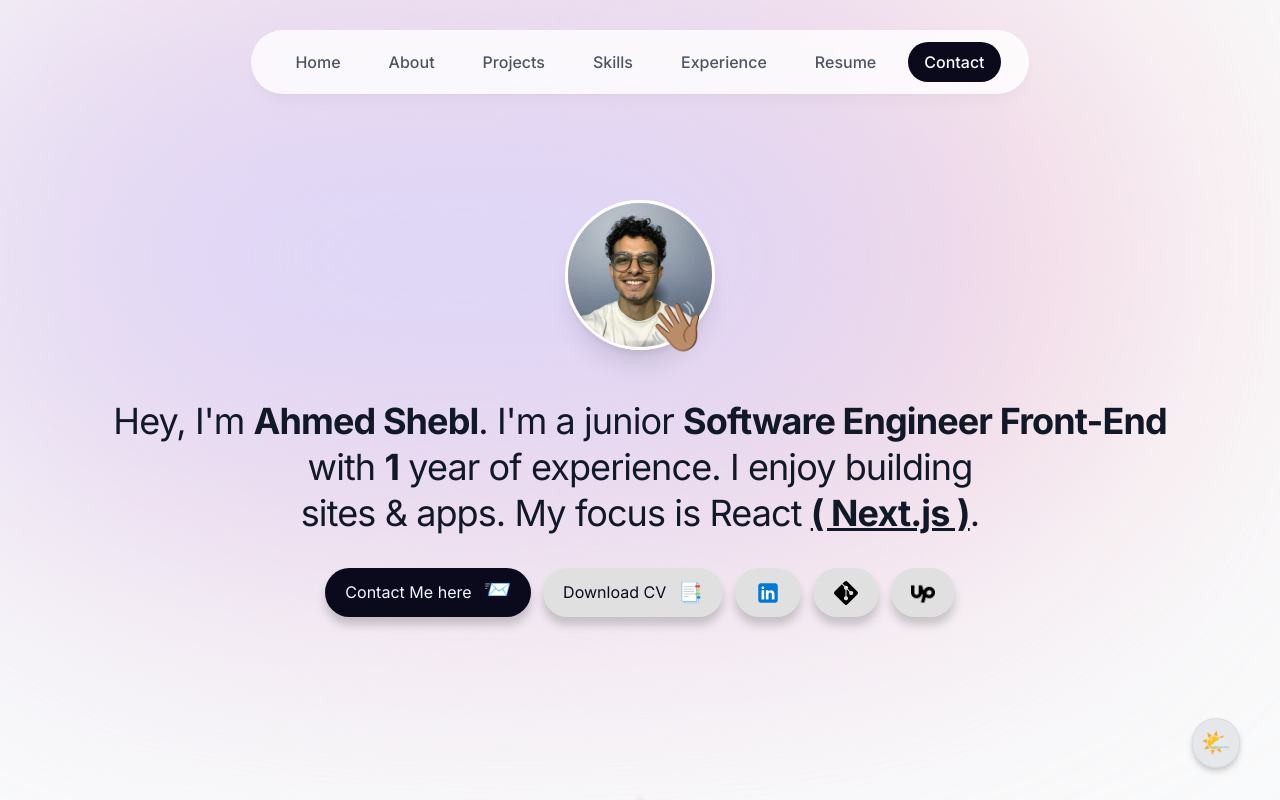
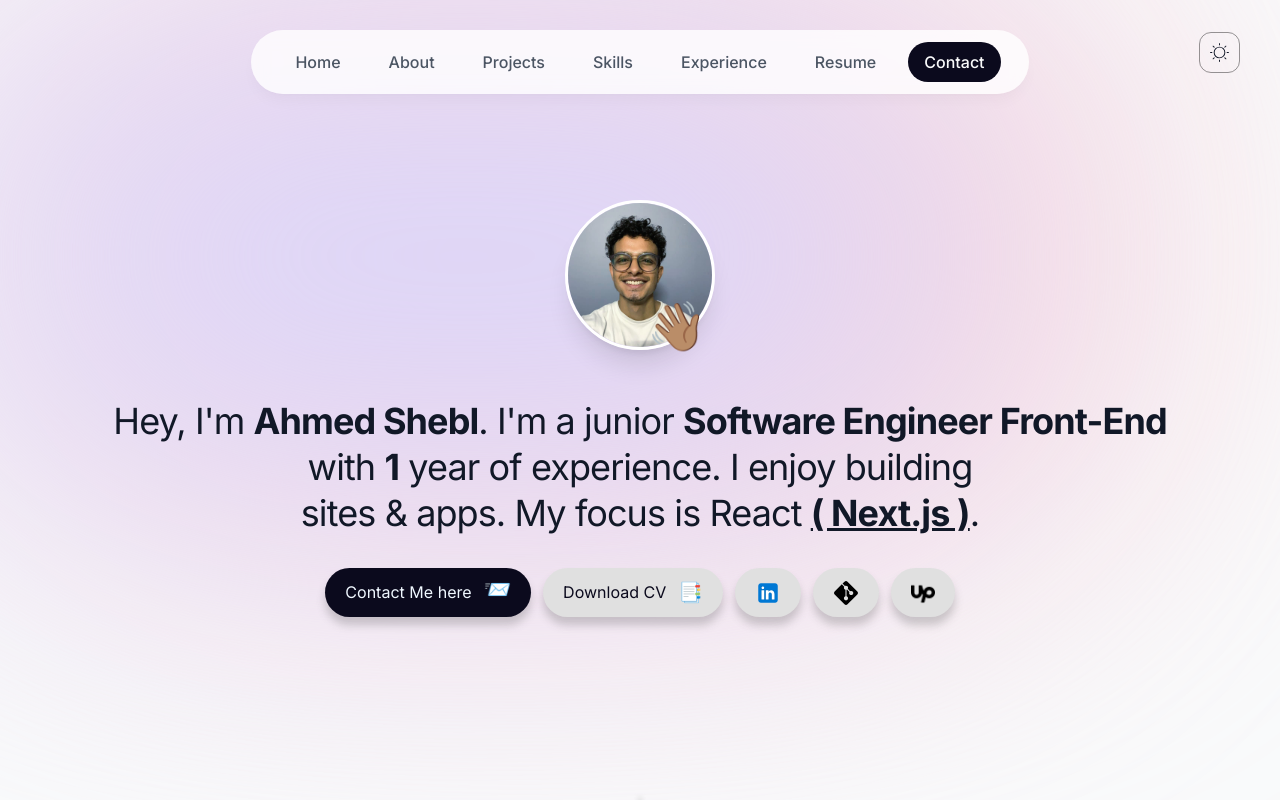
Before and after one commit to shebll/shebll.com, a Next.js app: page / in a window 1280 px wide. Shown: the top 800 px of the page. Built offline with nearby package versions, Linux system fonts and the light colour scheme; no server answers.

Commit message:
update ThemeSwitch

```diff
--- a/app/components/ThemeSwitch.tsx
+++ b/app/components/ThemeSwitch.tsx
@@ -1,83 +1,126 @@
-"use client"
-import React, { useEffect, useState } from 'react'
-type theme ="dark"|"light"|""
+"use client";
+import React, { useEffect, useState } from "react";
+import { MdDarkMode } from "react-icons/md";
+import { CiLight } from "react-icons/ci";
+
+type theme = "dark" | "light" | "";
 function ThemeSwitch() {
-  const [theme, setTheme] = useState<theme>("")
-  const ThemeSwitchHandle =()=>{
-    if(theme === "light"){
-      setTheme("dark")
-      window.localStorage.setItem("theme","dark")
-      document.documentElement.classList.add("dark")
-    }else{
-      setTheme("light")
-      window.localStorage.setItem("theme","light")
-      document.documentElement.classList.remove("dark")
+  const [theme, setTheme] = useState<theme>("");
+  const [open, setOpen] = useState<boolean>(false);
+  const ThemeSwitchHandle = (theme: string) => {
+    if (theme === "light") {
+      setTheme("light");
+      window.localStorage.setItem("theme", "light");
+      document.documentElement.classList.remove("dark");
+    } else if (theme === "system") {
+      detectTheme();
+    } else {
+      setTheme("dark");
+      window.localStorage.setItem("theme", "dark");
+      document.documentElement.classList.add("dark");
     }
-  }
-  const detectTheme =()=>{
-    const matches = window.matchMedia('(prefers-color-scheme: dark)')
-    window.matchMedia('(prefers-color-scheme: dark)').addEventListener('change',({ matches }) => {
-      if (matches) {
-        setTheme("dark")
-        window.localStorage.setItem("theme","dark")
-        document.documentElement.classList.add("dark")
+
+    setOpen(false);
+  };
+  const detectTheme = () => {
+    const matches = window.matchMedia("(prefers-color-scheme: dark)");
+    window
+      .matchMedia("(prefers-color-scheme: dark)")
+      .addEventListener("change", ({ matches }) => {
+        if (matches) {
+          setTheme("dark");
+          window.localStorage.setItem("theme", "dark");
+          document.documentElement.classList.add("dark");
+        } else {
+          setTheme("light");
+          window.localStorage.setItem("theme", "light");
+          document.documentElement.classList.remove("dark");
+        }
+      });
+    if (matches.matches) {
+      setTheme("dark");
+      window.localStorage.setItem("theme", "dark");
+      document.documentElement.classList.add("dark");
+    } else {
+      setTheme("light");
+      window.localStorage.setItem("theme", "light");
+      document.documentElement.classList.remove("dark");
+    }
+  };
+  useEffect(() => {
+    const themeFormLocal = window.localStorage.getItem("theme") as theme | null;
+    if (themeFormLocal) {
+      if (themeFormLocal == "dark") {
+        setTheme(themeFormLocal);
+        document.documentElement.classList.add("dark");
       } else {
-        setTheme("light")
-        window.localStorage.setItem("theme","light")
-        document.documentElement.classList.remove("dark")
+        setTheme(themeFormLocal);
+        document.documentElement.classList.remove("dark");
       }
-    })
-    if (matches.matches) {
-      setTheme("dark")
-      window.localStorage.setItem("theme","dark")
-      document.documentElement.classList.add("dark")
     } else {
-      setTheme("light")
-      window.localStorage.setItem("theme","light")
-      document.documentElement.classList.remove("dark")
+      console.log("no local");
+      detectTheme();
     }
-  }
-  useEffect(() => {
-    const themeFormLocal= window.localStorage.getItem("theme")  as theme| null
-    if(themeFormLocal){
-      if(themeFormLocal == "dark"){
-        setTheme(themeFormLocal)
-        document.documentElement.classList.add("dark")
-      }else{
-        setTheme(themeFormLocal)
-        document.documentElement.classList.remove("dark")
-      }
-    }else{
-      console.log("no local")
-      detectTheme()
-    }
-    return(
-      window.matchMedia('(prefers-color-scheme: dark)').removeEventListener("change",({ matches }) => {
+    return window
+      .matchMedia("(prefers-color-scheme: dark)")
+      .removeEventListener("change", ({ matches }) => {
         if (matches) {
-          setTheme("dark")
-          window.localStorage.setItem("theme","dark")
-          document.documentElement.classList.add("dark")
+          setTheme("dark");
+          window.localStorage.setItem("theme", "dark");
+          document.documentElement.classList.add("dark");
         } else {
-          setTheme("light")
-          window.localStorage.setItem("theme","light")
-          document.documentElement.classList.remove("dark")
+          setTheme("light");
+          window.localStorage.setItem("theme", "light");
+          document.documentElement.classList.remove("dark");
         }
-      })
-    )
-  }, [])
+      });
+  }, []);
 
   return (
-    <button className='bg-gray-200 border-black/5 shadow-md shadow-[#b9b9b9bb]
-      p-2 rounded-full border-[1.4px]
-      fixed bottom-8 right-10 text-lg  transition-all
-      hover:scale-[1.1] active:scale-[0.9]
-      dark:bg-[#0b0a1d] dark:border-gray-50 dark:shadow-[#e0da9dbb] md:text-2xl'
-      onClick={ThemeSwitchHandle} tabIndex={0}>
-      {
-        theme===""? ("☁️") : (theme === "light" ? ("🌤️"):("🌙") )
-      }
-    </button>
-  )
+    <div className="z-[60] fixed top-8 right-10 transition-all">
+      <div
+        className={`absolute ${
+          open
+            ? "top-[110%] right-[0%] visible opacity-100"
+            : "top-[180%] right-[0%]  invisible opacity-0"
+        } top-[110%] right-[0%] transition-all border-[1.4px] border-black/40
+      p-2 rounded-xl dark:border-gray-200 flex flex-col gap-1 text-start `}
+      >
+        <p
+          className="px-4 py-1 rounded-md cursor-pointer hover:bg-gray-300/10"
+          onClick={() => ThemeSwitchHandle("light")}
+        >
+          Light
+        </p>
+        <p
+          className="px-4 py-1 rounded-md cursor-pointer hover:bg-gray-300/10"
+          onClick={() => ThemeSwitchHandle("dark")}
+        >
+          Dark
+        </p>
+        <p
+          className="px-4 py-1 rounded-md cursor-pointer hover:bg-gray-300/10"
+          onClick={() => ThemeSwitchHandle("system")}
+        >
+          System
+        </p>
+      </div>
+
+      <button
+        onClick={() => setOpen((prev) => !prev)}
+        className="border-[1.4px] border-black/40
+      p-2 rounded-xl dark:border-gray-200"
+      >
+        {theme === "" ? (
+          ""
+        ) : theme === "light" ? (
+          <CiLight size={23} />
+        ) : (
+          <MdDarkMode size={23} />
+        )}
+      </button>
+    </div>
+  );
 }
 
-export default ThemeSwitch
+export default ThemeSwitch;
--- a/app/page.tsx
+++ b/app/page.tsx
@@ -2,7 +2,6 @@ import About from "@/app/components/About";
 import Contact from "@/app/components/Contact";
 import Divider from "@/app/components/Divider";
 import Experience from "@/app/components/Experience";
-import Footer from "@/app/components/Footer";
 import Inter from "@/app/components/Inter";
 import Projects from "@/app/components/Projects";
 import Resume from "@/app/components/Resume";
--- a/package.json
+++ b/package.json
@@ -24,6 +24,7 @@
     "react": "18.2.0",
     "react-dom": "18.2.0",
     "react-hot-toast": "^2.4.1",
+    "react-icons": "^5.2.1",
     "resend": "^1.0.0",
     "sharp": "^0.32.5",
     "tailwindcss": "3.3.3",
```
Also changed, not shown: 1 other file (tests, documents, lock files or other folders).
